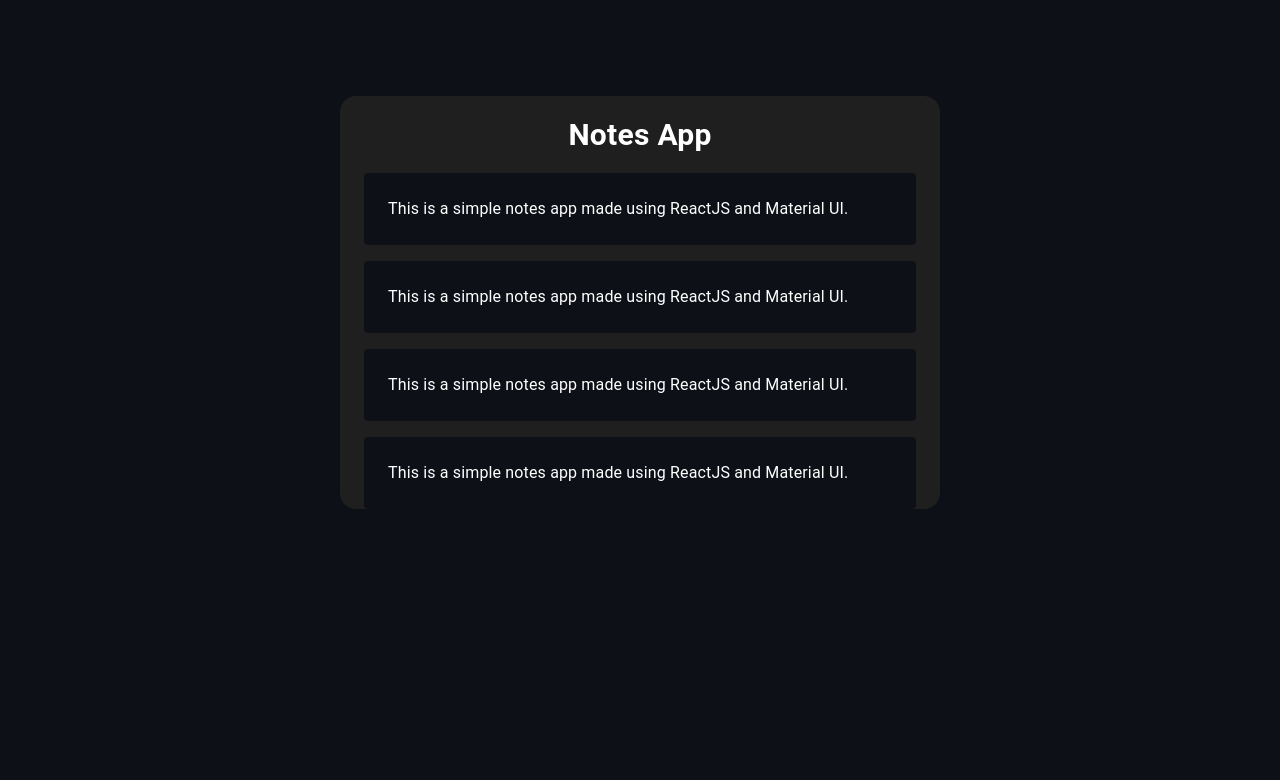
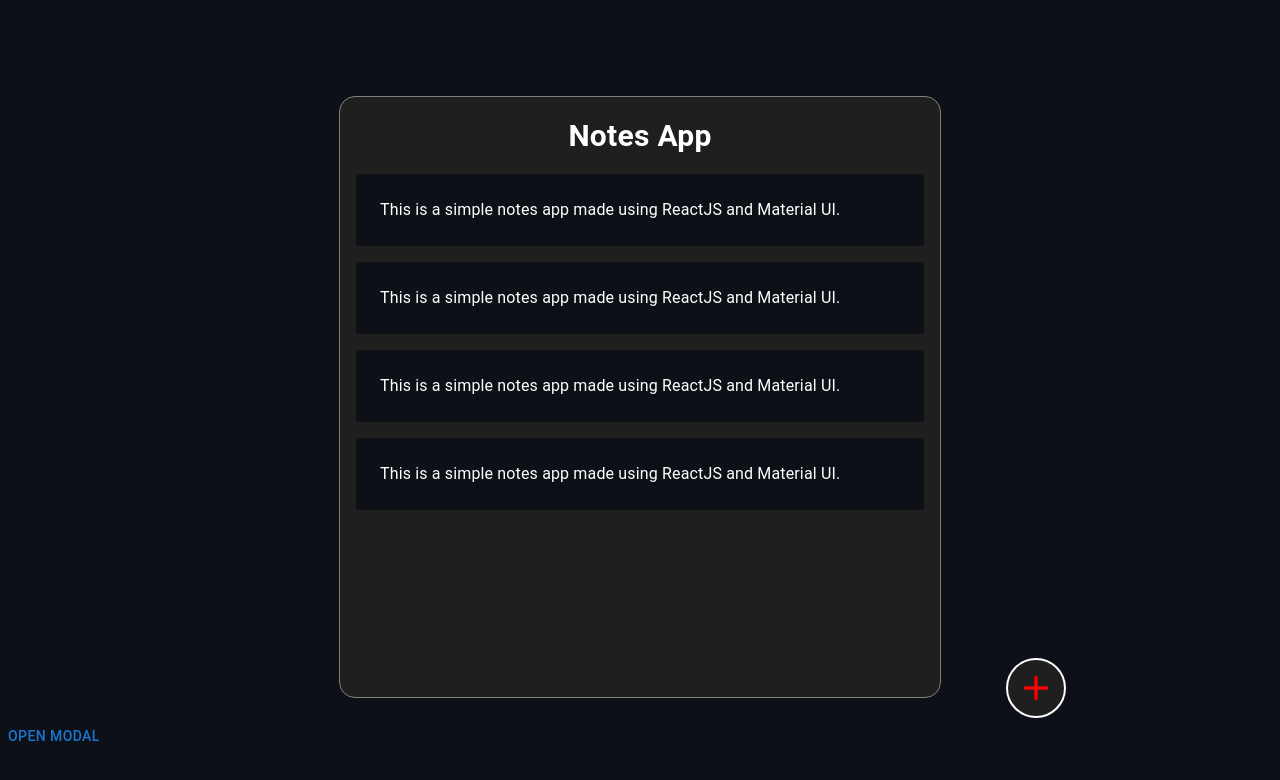
Before and after one commit to wahab3913/notesapp, a React (Vite) app: page / in a window 1280 px wide. Shown: the top 780 px of the page. Built offline with nearby package versions, Linux system fonts and the light colour scheme.

Commit message:
add model

```diff
--- a/package.json
+++ b/package.json
@@ -12,6 +12,7 @@
   "dependencies": {
     "@emotion/react": "^11.11.0",
     "@emotion/styled": "^11.11.0",
+    "@mui/icons-material": "^5.11.16",
     "@mui/material": "^5.13.0",
     "react": "^18.2.0",
     "react-dom": "^18.2.0",
--- a/src/App.jsx
+++ b/src/App.jsx
@@ -1,9 +1,11 @@
 import Home from "./Component/Home";
+import Modal from "./Component/modal";
 
 function App() {
   return (
     <>
       <Home />
+      <Modal />
     </>
   );
 }
--- a/src/Component/Home.jsx
+++ b/src/Component/Home.jsx
@@ -1,4 +1,5 @@
 import { Box, Container, Typography } from "@mui/material";
+import AddIcon from "@mui/icons-material/Add";
 
 const Home = () => {
   const dataInfo = [
@@ -17,12 +18,16 @@ const Home = () => {
   ];
   return (
     <>
-      <Container
-        maxWidth="sm"
+      <Container maxWidth="md">
+        <Box display={"flex"} justifyContent={"center"}>
+          <Box
             sx={{
               background: "#1F1F1F",
+              width: "600px",
               borderRadius: 4,
               mt: 12,
+              border: "1px solid gray",
+              minHeight: "75vh",
             }}
           >
             <Typography
@@ -42,6 +47,7 @@ const Home = () => {
                     border: "1px soild white",
                     background: "#0D1117",
                     p: 3,
+                    mx: 2,
                     mt: 2,
                     borderRadius: 1,
                   }}
@@ -50,6 +56,25 @@ const Home = () => {
                 </Box>
               );
             })}
+          </Box>
+        </Box>
+        <Box display={"flex"} mt="-40px" justifyContent={"flex-end"}>
+          <AddIcon
+            sx={{
+              fontSize: "40px",
+              color: "red",
+              background: "#1F1F1F",
+              borderRadius: "50%",
+              p: 1,
+              border: "2px solid white",
+              "&:hover": {
+                background: "#1F1F1F",
+                color: "white",
+                cursor: "pointer",
+              },
+            }}
+          />
+        </Box>
       </Container>
     </>
   );
--- /dev/null
+++ b/src/Component/Modal.jsx
@@ -0,0 +1,84 @@
+import {
+  Box,
+  Button,
+  Dialog,
+  DialogContent,
+  DialogTitle,
+  Typography,
+} from "@mui/material";
+import * as React from "react";
+
+export const inputStyle = {
+  background: "#504982",
+  height: "40px",
+  border: "3px solid rgba(82, 89, 96, 0.26)",
+  borderRadius: "18px",
+  outline: "none",
+  paddingLeft: "16px",
+  paddingRight: "16px",
+  fontSize: "17px",
+  fontFamily: "Open Sans",
+  fontWight: 400,
+  width: "60%",
+  color: "#fff",
+  flexBasis: "100%",
+  paddingTop: "10px",
+  paddingBottom: "10px",
+};
+const Modal = () => {
+  const [open, setOpen] = React.useState(false);
+  const handleOpen = () => setOpen(true);
+  const handleClose = () => setOpen(false);
+  return (
+    <div>
+      <Button onClick={handleOpen}>Open modal</Button>
+      <Dialog
+        open={open}
+        onClose={handleClose}
+        aria-labelledby="alert-dialog-title"
+        aria-describedby="alert-dialog-description"
+        sx={{
+          "& .MuiDialog-paper": {
+            background: "#0D1117",
+            border: "1px solid gray",
+            width: "100%",
+          },
+        }}
+      >
+        <DialogTitle id="alert-dialog-title">
+          {"Use Google's location service?"}
+        </DialogTitle>
+        <DialogContent>
+          <Box>
+            <Typography color="#fff">
+              <span style={{ color: "red" }}>*</span> Name
+            </Typography>
+            <input
+              style={{
+                ...inputStyle,
+                border: "2px solid gray",
+              }}
+              type="text"
+              placeholder={"Enter your Title"}
+            />
+          </Box>
+          <Box>
+            <Typography color="#fff">
+              <span style={{ color: "red" }}>*</span> Description
+            </Typography>
+            <input
+              style={{
+                ...inputStyle,
+                border: "2px solid gray",
+              }}
+              type="text"
+              placeholder={"Description"}
+            />
+          </Box>
+        </DialogContent>
+      </Dialog>
+    </div>
+  );
+};
+
+export default Modal;
```
Also changed, not shown: 1 other file (tests, documents, lock files or other folders). Lines whose indentation alone changed are shown as unchanged.
